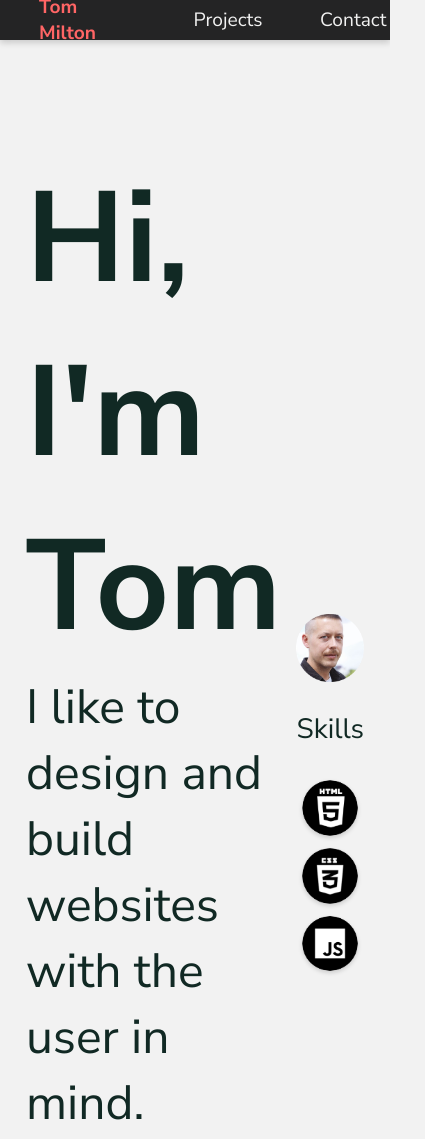
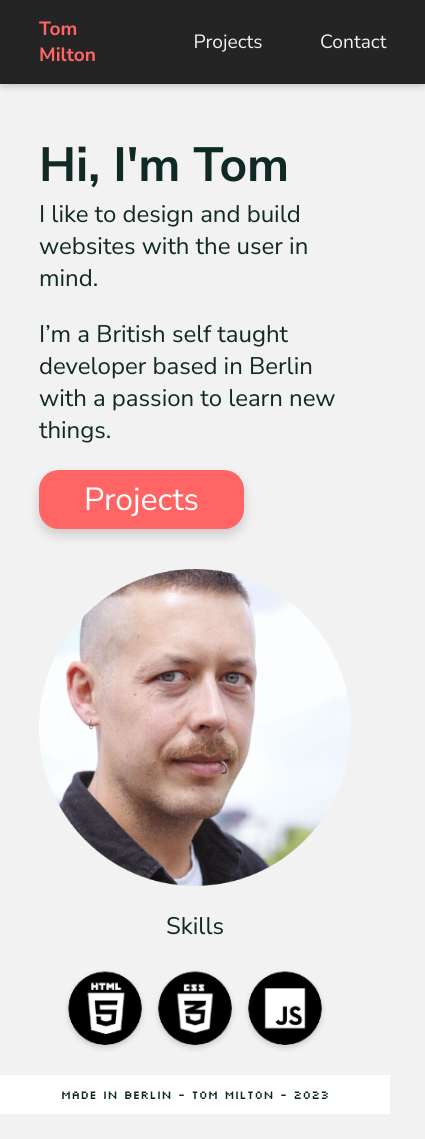
Before and after one commit to vermilt/tommilton, a plain HTML site: page index.html in a window 390 px wide. Shown: the top 1139 px of the page, 425 px wide, since content can reach past the window. After the commit the page ends 1114 px from the top, so only its background shows below. Drawn offline with Linux system fonts and the light colour scheme.

Commit message:
changes to responsiveness, added extra files

```diff
--- a/index.html
+++ b/index.html
@@ -16,13 +16,14 @@
         <ul class="nav-items">
             <li class="nav-item"><a href="project.html">Projects</a></li>
             <li class="nav-item"><a href="contact.html">Contact</a></li>
+
         </ul>
     </nav>
     <main>
         <section id="about-me">
             <div class="about-me-container">
                 <div class="about-me-text-container">
-                    <h1>Hi, I'm <span>Tom</span></h1>
+                    <h1>Hi, I'm <span id="flipper">Tom</span></h1>
                     <h3>I like to design and build websites with the user in mind.</h3>
                     <p>I’m a British self taught developer based in Berlin with a passion to learn new things.</p>
                     <a href="project.html">
--- a/styles.css
+++ b/styles.css
@@ -15,6 +15,8 @@ html, body {
 
 }
 
+
+
 /* Need to find a better font, plus to resize larger
 compared to other text */
 
@@ -26,15 +28,33 @@ h1 {
     color: #112924;
 }
 
+@media screen and (max-width: 500px) {
+    h1 {
+        font-size: 3em;
+    }
+}
+
 h3 {
     font-size: 3em;
     font-weight: 300;
     margin: 0;
 }
 
+@media screen and (max-width: 500px) {
+    h3 {
+        font-size: 1.5em;
+    }
+}
+
 p {
     font-size: 1.75em;
     font-weight: 200;
+}
+
+@media screen and (max-width: 500px) {
+    p {
+        font-size: 1.5em;
+    }
 }
 
 span {
@@ -55,12 +75,18 @@ nav {
     background-color: #242425;
     top: 0px;
     left: 0px;
-    height: 40px;
+    height: auto;
     padding-left: 10%;
     padding-right: 10%;
     background: #242425 0% 0% no-repeat padding-box;
     box-shadow: 0px 3px 6px #00000029;
     opacity: 1;
+}
+
+@media screen and (max-width: 500px) {
+    nav {
+        width: fit-content;
+    }
 }
 
 .nav-items {
@@ -135,6 +161,14 @@ main {
     margin-top: 7em;
     padding-left: 10%;
     padding-right: 10%;
+}
+
+@media screen and (max-width: 500px){
+    .about-me-container {
+        flex-direction: column;
+        gap: 40px;
+        margin-top: 3em;
+    }
 }
 
 .about-me-text-container {
@@ -236,6 +270,7 @@ main {
 /* Footer*/
 
 footer {
+    width: auto;
     margin-top: 5%;
     flex-shrink: 0;
     text-align: center;
@@ -246,3 +281,8 @@ footer p {
     font-family: 'Silkscreen', cursive;
     font-size: .75em ;
 }
+
+/* -- Media Query tips --
+> Desktop first then use max-width
+> font-size clamp
+*/
```
Also changed, not shown: 2 other files.
